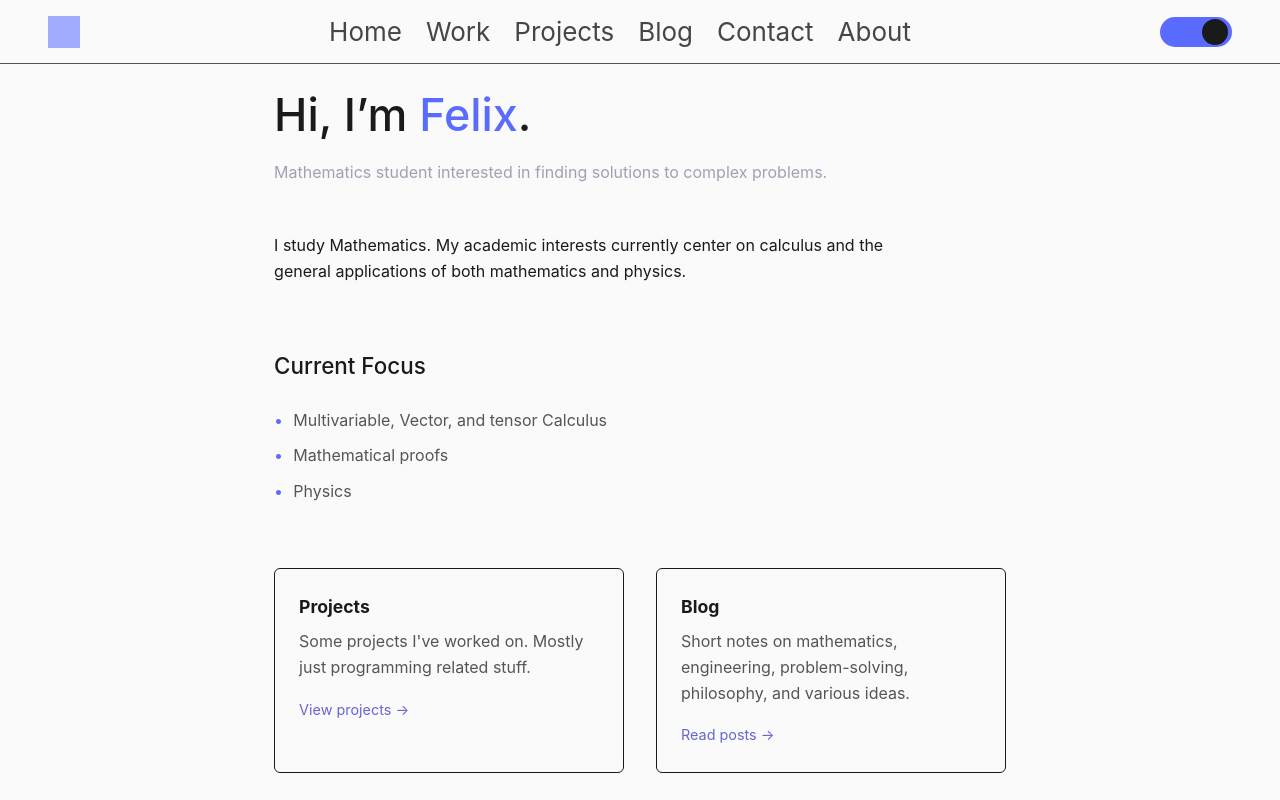
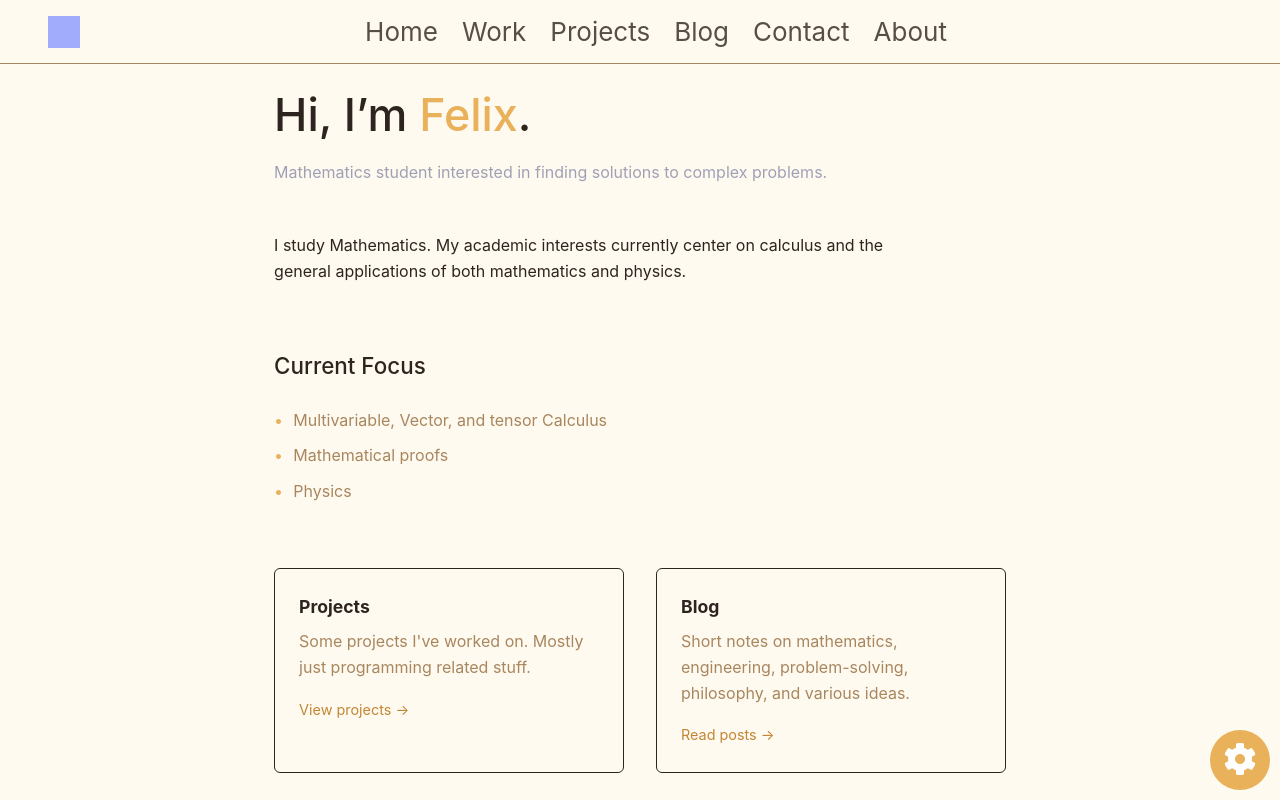
Before and after one commit to CinnamonExpresso/developer-portfolio, a React (Vite) app: page / in a window 1280 px wide. Shown: the top 800 px of the page. Built offline with nearby package versions, Linux system fonts and the light colour scheme; grey boxes are pictures that could not be loaded.

Commit message:
added a settings gui

```diff
--- a/src/App.tsx
+++ b/src/App.tsx
@@ -11,6 +11,7 @@ import BlogPage from "./pages/blog/blogPage";
 import PublishedWorkPage from "./pages/publishedWorkPage";
 import Post from "./pages/blog/post";
 import { DiagonalBackdrop } from "./components/deco/mathBackdrop";
+import SettingsButton from "./components/misc/settingsBtn";
 
 const App = () => {
   return (
@@ -29,6 +30,7 @@ const App = () => {
           <Route path="/ai-policy" element={<BasicArticles title="ai-policy"/>} />
         </Routes>
         <ScrollButton />
+        <SettingsButton/>
       </div>
       <Footer />
     </div>
--- a/src/components/hooks/useTheme.ts
+++ b/src/components/hooks/useTheme.ts
@@ -1,22 +1,24 @@
 import { useEffect, useState } from "react";
 
-export function useTheme() {
+export function useTheme(theme_choice:string="", is_return:boolean=true) {
   const getInitialTheme = () => {
     const stored = localStorage.getItem("theme");
     if (stored) return stored;
 
     // system preference
     return window.matchMedia("(prefers-color-scheme: light)").matches
-      ? "light"
-      : "dark";
+      ? "vanillia"
+      : "midnight";
   };
 
-  const [theme, setTheme] = useState(getInitialTheme);
+  const [theme, setTheme] = useState(theme_choice ? theme_choice  : getInitialTheme);
 
   useEffect(() => {
     document.documentElement.dataset.theme = theme;
     localStorage.setItem("theme", theme);
   }, [theme]);
 
-  return { theme, setTheme };
+  if(is_return){
+    return { theme, setTheme };
+  }
 }
--- a/src/components/main/navbar.tsx
+++ b/src/components/main/navbar.tsx
@@ -1,10 +1,7 @@
 import { useState } from "react";
-import { useTheme } from "../hooks/useTheme";
-import ThemeToggle from "../misc/themetoggle";
 import PiImg from "../../assets/images/pi.svg"
 
 export default function Navbar() {
-  const { theme, setTheme } = useTheme();
   const [menuOpen, setMenuOpen] = useState(false);
   const [subMenuOpen, setSubMenuOpen]: any = useState({}); // tracking for mobile submenu
 
@@ -76,10 +73,6 @@ export default function Navbar() {
           </div>
         ))}
       </div>
-
-      <div className="toggle-container">
-        <ThemeToggle theme={theme} setTheme={setTheme} />
-      </div>
     </nav>
   );
 }
--- /dev/null
+++ b/src/components/misc/settingsBtn.tsx
@@ -0,0 +1,62 @@
+import { useState, useRef, useEffect } from 'react';
+import { useTheme } from '../hooks/useTheme';
+
+const SettingsGuiBtn = ({ title, icon, opt = null, opt_cb = null, opt_state = null }: [title: string, icon: string, opt: null | [string], opt_cb: Function, opt_state: string]) => {
+
+  return (
+    <div className='settings-item'>
+      <h2><i className={`fa-solid fa-${icon}`}></i>{title}:</h2>
+      {opt &&
+        <select name="themes" onChange={(e) => opt_cb(e.target.value.toLowerCase())} defaultValue={opt_state}>
+          {opt.map((ele, i) => {
+            return (
+              <option value={ele} key={`option-${i}`}>{ele[0].toUpperCase() + ele.slice(1)}</option>
+            )
+          })}
+        </select>
+      }
+    </div>
+  )
+}
+
+// A settings GUI
+const SettingsButton = () => {
+  const [guiOpen, setGuiOpen] = useState(false);
+  const { theme, setTheme } = useTheme();
+  const wrapperRef = useRef(null);
+
+  useEffect(() => {
+    function handleClickOutside(event) {
+      if (wrapperRef.current && !wrapperRef.current.contains(event.target)) {
+        setGuiOpen(false);
+      }
+    }
+
+    //Bind the event listener
+    document.addEventListener("mousedown", handleClickOutside);
+    return () => {
+      document.removeEventListener("mousedown", handleClickOutside);
+    };
+  }, [wrapperRef]);
+
+  return (
+    <div className='settings-btn-container' ref={wrapperRef}>
+      <div className='scroll-btn settings-btn' onClick={() => setGuiOpen(!guiOpen)}>
+        <i className='fa-solid fa-gear'></i>
+      </div>
+      {guiOpen &&
+        <div className='settings-gui'>
+          <h1>Settings</h1>
+          {Array({ title: "Theme", icon: "brush" }).map((item, i) => {
+            return (
+              <SettingsGuiBtn key={`setting-btn-${i}`} opt_state={theme} opt_cb={setTheme} opt={["vanillia", "mint", "pink", "white", "midnight"]} title={item.title} icon={item.icon} />
+            )
+          })
+          }
+        </div>
+      }
+    </div>
+  );
+};
+
+export default SettingsButton;
--- a/src/styles/index.css
+++ b/src/styles/index.css
@@ -76,15 +76,58 @@ body,
     border-color 0.3s ease;
 }
 
-/*Light Mode*/
-[data-theme="light"] {
+/*Themes*/
+[data-theme="white"] {
   --midnight-black: #fafafa !important;
   --white-font-color: #1a1a1a !important;
   --gray-font-color-2: #555 !important;
-  --purple-font-color: #5a6bff !important;
+  --burple-font-color: #5a6bff !important;
   background-color: #fafafa !important;
   --soft-border: #1a1a1a !important;
+  --scroll-bar-black: #e6e6e6  !important;
   color: #1a1a1a !important;
+}
+
+[data-theme="pink"] {
+  --midnight-black: #fff5f8 !important;
+  --white-font-color: #2d1b2c !important;
+  --gray-font-color-2: #8a6b7c !important;
+  --burple-font-color: #d973b0 !important;
+  --burple-dark-font-color: #c55a9a !important;
+  --purple-font-color: #e88bc7 !important;
+  --second-purple-font-color: #d46aa8 !important;
+  --soft-border: #f0cfdf !important;
+  --scroll-bar-black: #f7dfea !important;
+  background-color: #fff5f8 !important;
+  color: #2d1b2c !important;
+}
+
+[data-theme="mint"] {
+  --midnight-black: #f0faf7 !important;
+  --white-font-color: #1a2e2a !important;
+  --gray-font-color-2: #5f8b7f !important;
+  --burple-font-color: #3fa38f !important;
+  --burple-dark-font-color: #2e8b7a !important;
+  --purple-font-color: #5fb3a0 !important;
+  --second-purple-font-color: #4a9e8a !important;
+  --soft-border: #c8e3db !important;
+  --scroll-bar-black: #ddf0ea !important;
+  background-color: #f0faf7 !important;
+  color: #1a2e2a !important;
+}
+
+[data-theme="vanillia"] {
+  --midnight-black: #fffaf0 !important;
+  --white-font-color: #2e241f !important;
+  --gray-font-color-2: #a8865e !important;
+  --burple-font-color: #d99e4a !important;
+  --burple-dark-font-color: #c28635 !important;
+  --purple-font-color: #e8b15a !important;
+  --second-purple-font-color: #d69638 !important;
+  --soft-border: #f5e2c1 !important;
+  --scroll-bar-black: #f8efdb !important;
+  background-color: #fffaf0 !important;
+  color: #2e241f !important;
 }
 
 * {
@@ -923,7 +966,7 @@ body {
 .scroll-btn {
   display: flex;
   position: fixed;
-  bottom: 10px;
+  bottom: 80px;
   right: 10px;
   background-color: var(--purple-font-color);
   border-radius: 50%;
@@ -934,6 +977,7 @@ body {
   cursor: pointer;
   transition: 0.3s;
 }
+
 .scroll-btn i {
   font-size: 32px;
   margin: auto;
@@ -943,6 +987,63 @@ body {
 }
 .scroll-btn:hover {
   scale: 0.94;
+}
+/*Settings button*/
+.settings-btn{
+  bottom: 10px;
+}
+.settings-btn-container{
+  position: relative;
+}
+.settings-gui{
+  position: fixed;
+  bottom: 40px;
+  right: 40px;
+  z-index: 99;
+  padding: 0px 10px;
+  height: 200px;
+  width: 240px;
+  border: 1px solid var(--white-font-color);
+  border-radius: 6px;
+  background: var(--midnight-black);
+}
+.settings-gui h2{
+  font-size: 20px;
+  display: flex;
+}
+
+.settings-gui h1{
+  font-size: 22px;
+  text-align: center;
+  margin-bottom: 10px;
+}
+
+.settings-item{
+  display: flex;
+  gap: 10px;
+}
+.settings-item h2 i{
+  margin-right: 10px;
+}
+/*selection box*/
+.settings-item select {
+appearance: none;
+  border: 0;
+  outline: 0;
+  font: inherit;
+  background: var(--scroll-bar-black);
+  color: var(--white-font-color);
+  border-radius: 0.25em;
+  cursor: pointer;
+  text-align: center;
+  width: 200px;
+}
+.settings-item select:focus {
+  outline: none;
+}
+.settings-item option{
+  color: var(--white-font-color);
+  background-color: var(--pdf-surface);
 }
 
 /*small lst*/
```
